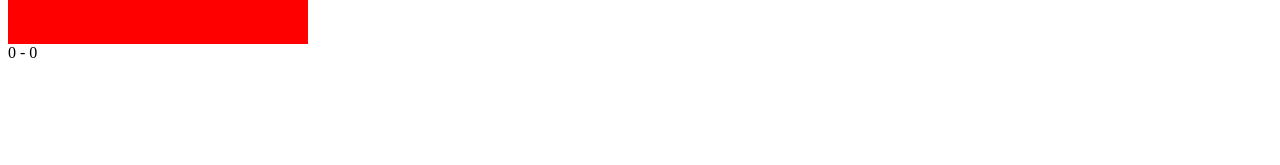
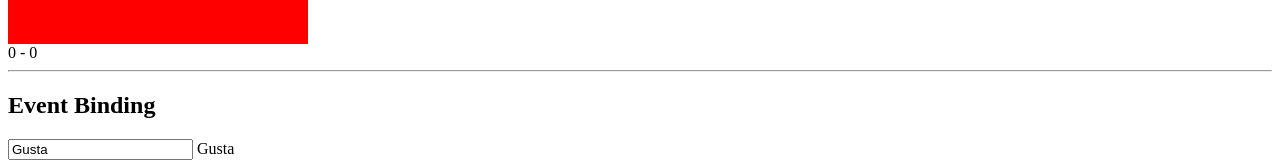
Before and after one commit to gusdepaula/curso-de-angular, an Angular app in the folder meu-primeiro-projeto/: page / in a window 1280 px wide. Shown: the part 965-1130 px from the top of the page. Before the commit the page ends 1035 px from the top, so only its background shows below. Built offline with nearby package versions, Linux system fonts and the light colour scheme.

Commit message:
Two-way binding

```diff
--- a/meu-primeiro-projeto/src/app/data-binding/data-binding.component.html
+++ b/meu-primeiro-projeto/src/app/data-binding/data-binding.component.html
@@ -19,3 +19,7 @@
   style="background-color: red; width: 300px; height: 300px"
 ></div>
 {{ position.x }} - {{ position.y }}
+
+<hr />
+<h2>Event Binding</h2>
+<input [(ngModel)]="nome" type="text" /> {{ nome }}
```
Also changed, not shown: meu-primeiro-projeto/src/app/app.module.ts (+5 -11 lines).
